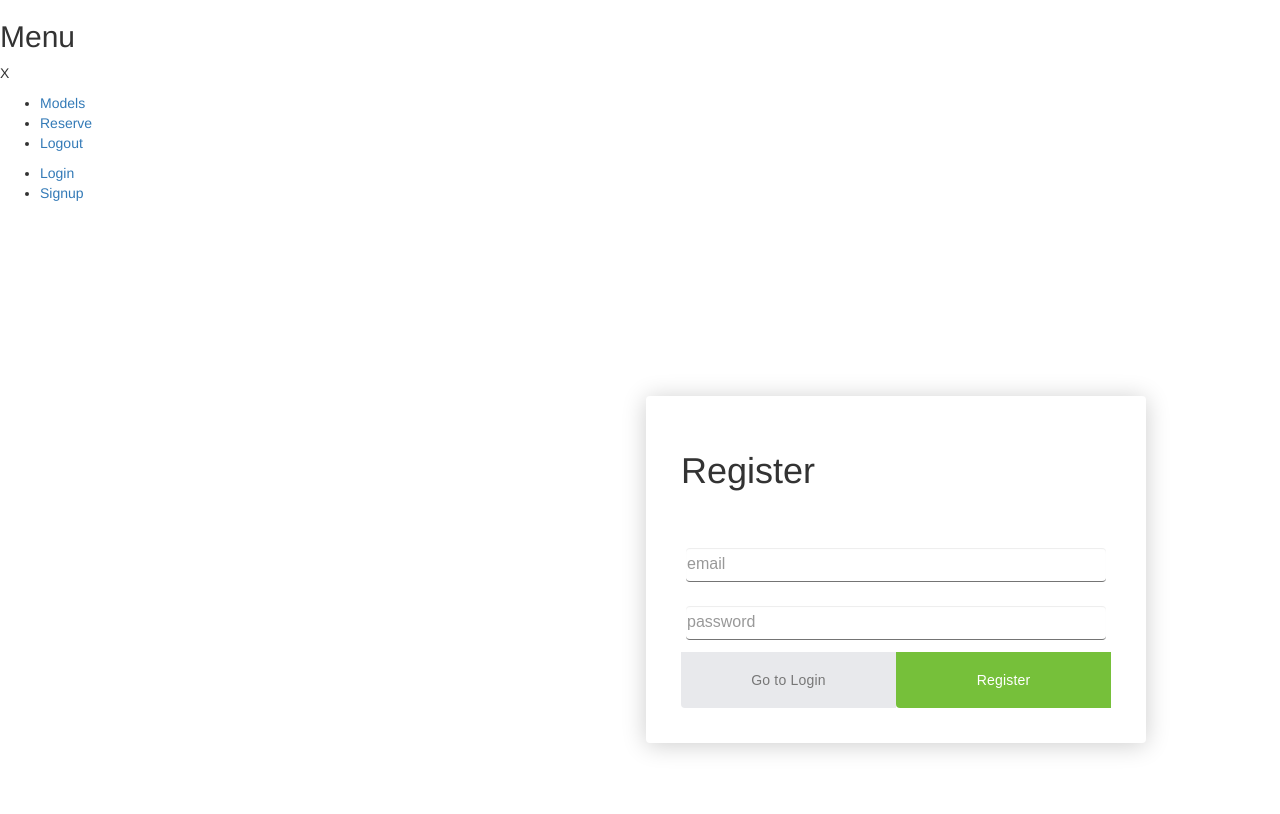
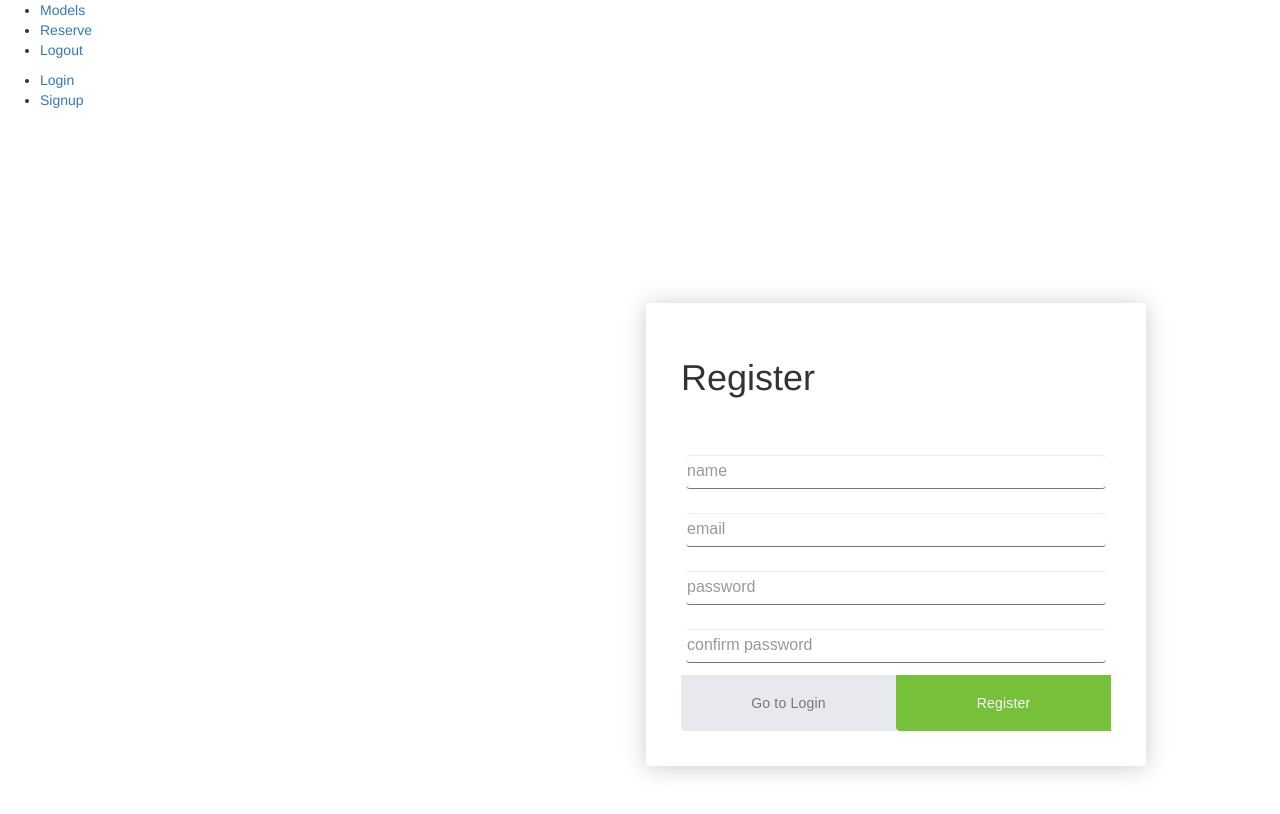
Before and after one commit to elmar8287/ford-front-end, a React (Create React App) app: page /signup in a window 1280 px wide. Shown: the top 814 px of the page. Built offline with nearby package versions, Linux system fonts and the light colour scheme; no server answers.

Commit message:
Modify Readme and licenses

```diff
--- a/src/App.js
+++ b/src/App.js
@@ -61,10 +61,6 @@ function App() {
         <div className="nav_modal-background">
           <div className="nav_modal">
             <div className="nav_modal-header">
-              <h2 className="nav_modal-title">Menu</h2>
-              <div className="X">
-                <p>X</p>
-              </div>
             </div>
             <div className="nav_modal-body">
               <nav>
--- a/src/components/auth/SignupForm.js
+++ b/src/components/auth/SignupForm.js
@@ -10,8 +10,10 @@ import axios from 'axios';
 class SignupForm extends Component {
   state = {
     user: {
+      name: '',
       email: '',
       password: '',
+      password_confirmation: '',
     },
   }
 
@@ -48,11 +50,17 @@ class SignupForm extends Component {
           <div className = "login-title">
             <h1>Register</h1>
             <div className="login-content">
+            <div className="input-field">
+                  <input type="text" className="form-control" placeholder='name' name="name" onChange={this.handleChange} />
+              </div>
               <div className="input-field">
                   <input type="email" className="form-control" placeholder='email' name="email" onChange={this.handleChange} />
               </div>
               <div className="input-field">
                 <input type="password" className="form-control" placeholder='password' name="password" onChange={this.handleChange} />
+              </div>
+              <div className="input-field">
+                <input type="password" className="form-control" placeholder='confirm password' name="password_confirmation" onChange={this.handleChange} />
               </div>
               <div className="action">
                 <Link className="to-register-button log-b" to="/login">Go to Login</Link>
```
Also changed, not shown: 2 other files (tests, documents, lock files or other folders).
